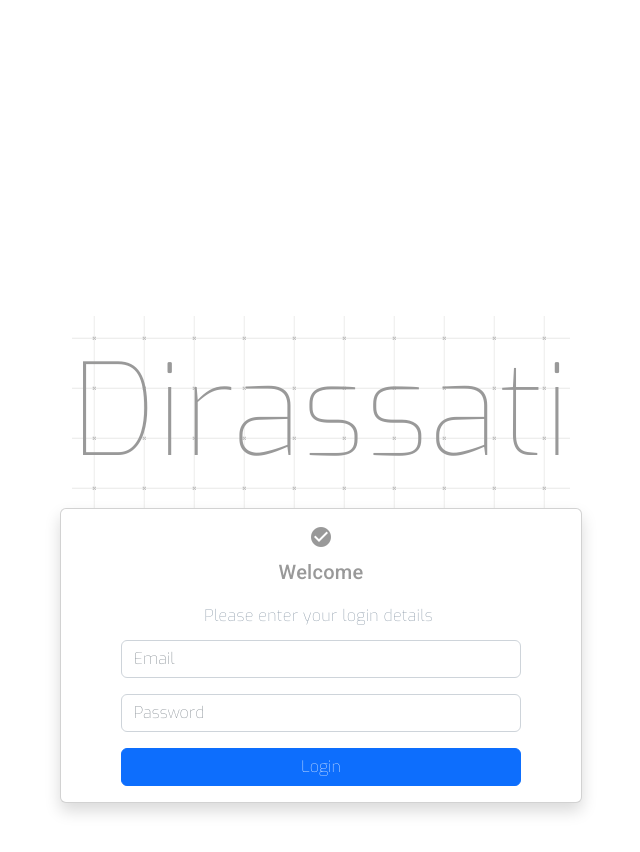
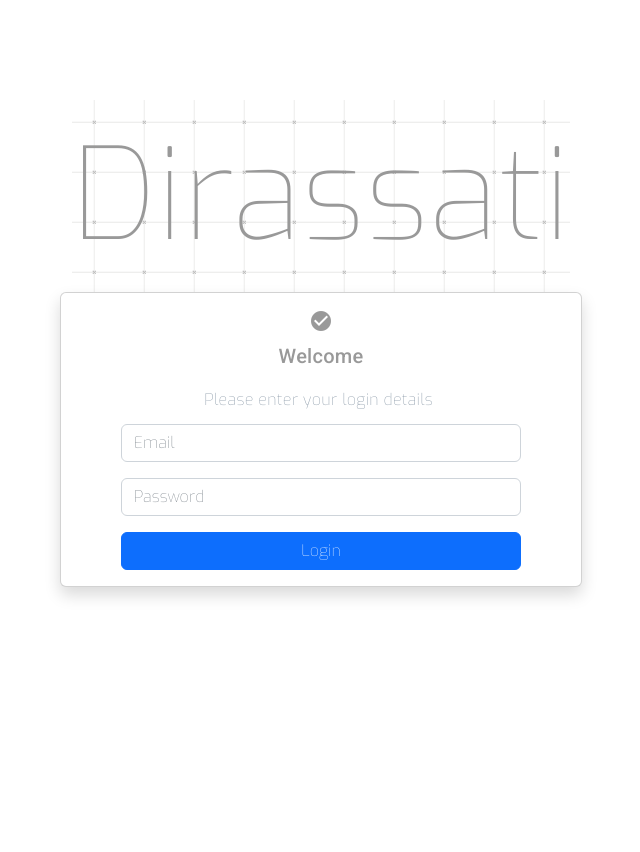
Before and after one commit to sohaib-elouahhabi/Dirassati, an Angular app: page /login in a window 1280 px wide. Shown: the top 852 px of the page, without its empty margins (319-959 px from the left). Built offline with nearby package versions, Linux system fonts and the light colour scheme.

Commit message:
worked on a backfround animation and fixed some major bugs

```diff
--- a/src/app/login/login.component.scss
+++ b/src/app/login/login.component.scss
@@ -67,7 +67,7 @@
 
 /* Main styles */
 body {
-  margin-top: 13.5rem;
+
 
   color: #999;
   font: 400 16px/1.5 exo, ubuntu, "segoe ui", helvetica, arial, sans-serif;
```
